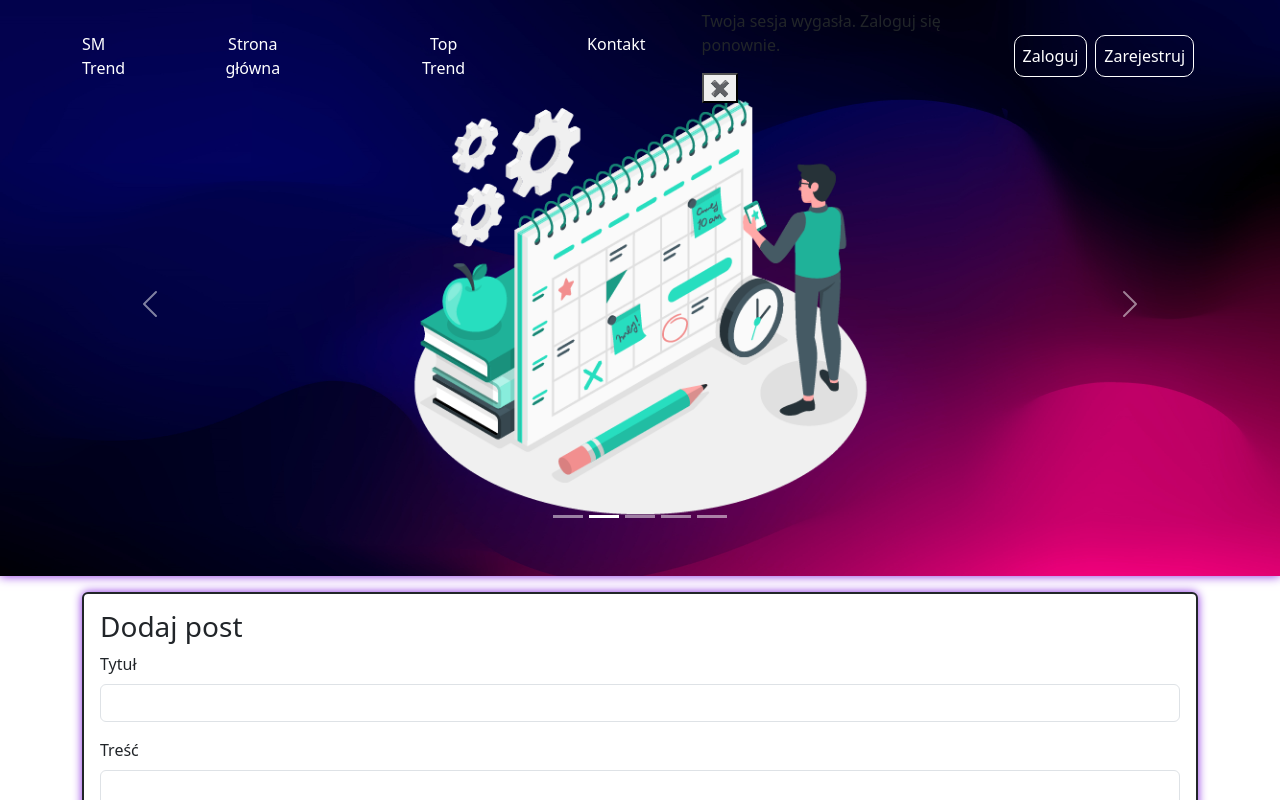
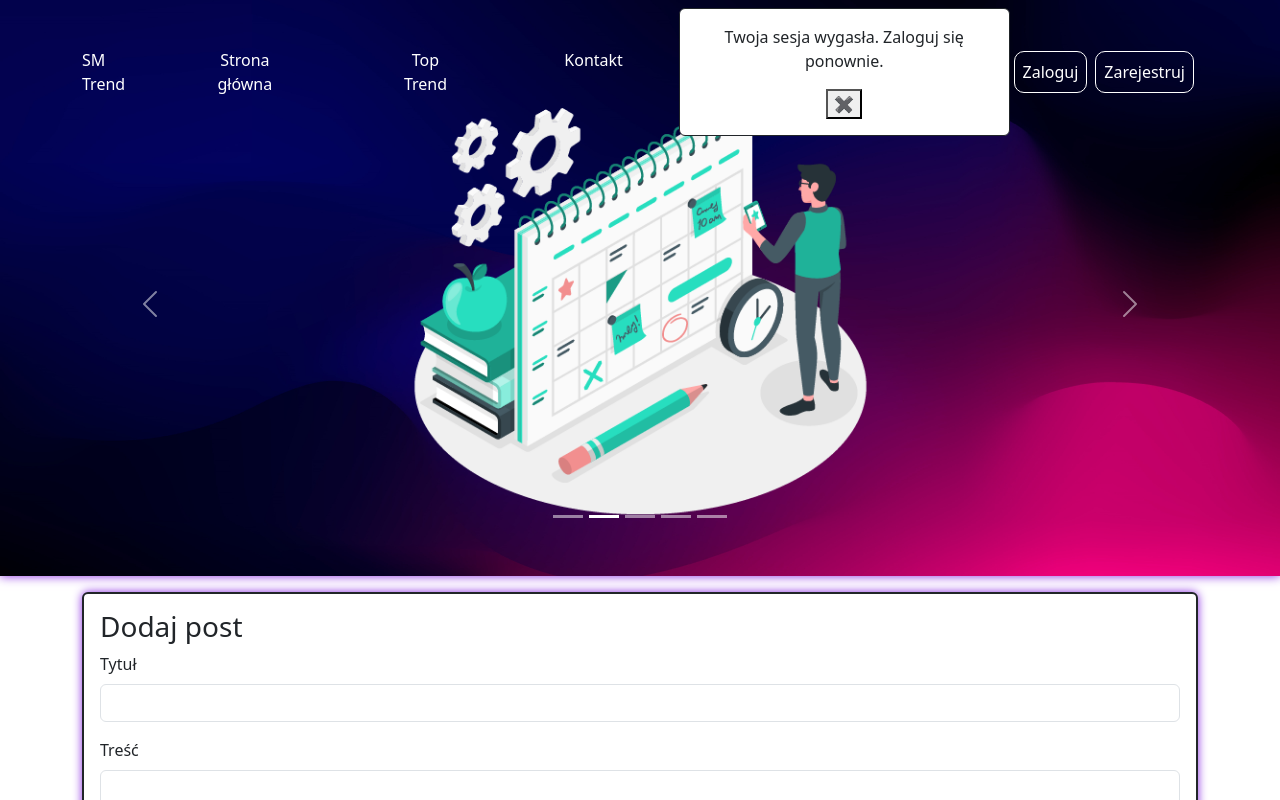
Before and after one commit to Mirac00/SM-Trend-Frontend, a React (Create React App) app: page / in a window 1280 px wide. Shown: the top 800 px of the page. Built offline with nearby package versions, Linux system fonts and the light colour scheme; no server answers.

Commit message:
style popup

```diff
--- a/src/components/common/navbar.tsx
+++ b/src/components/common/navbar.tsx
@@ -196,7 +196,7 @@ const Navbar: React.FC<NavbarProps> = ({ user, setUser }) => {
         </Modal>
 
         {isSessionExpired && (
-          <div className="popup popup-ssesion-over">
+          <div className="popup bg-white p-3 border border-dark rounded text-center mx-auto">
             <div className="popup-inner ">
               <p>Twoja sesja wygasła. Zaloguj się ponownie.</p>
               <button onClick={() => setIsSessionExpired(false)} className="close-popup">&#10006;</button>
```
